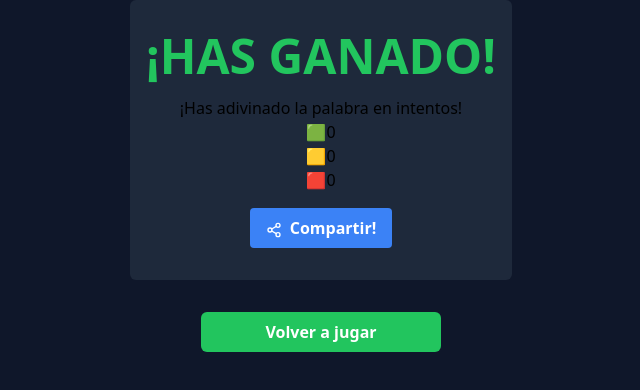
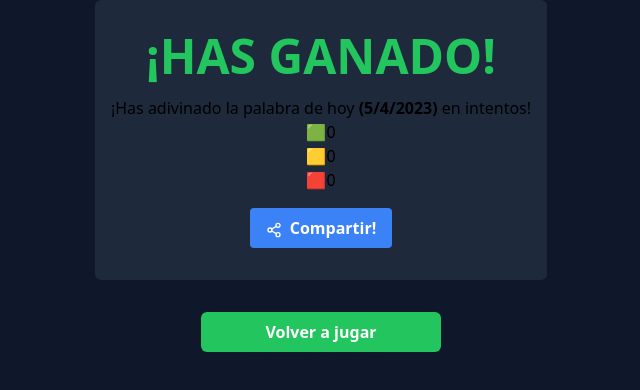
Before and after one commit to Sa4dUs/palabrario, a Next.js app: page /components/Victory in a window 1280 px wide. Shown: the top 390 px of the page, without its empty margins (319-959 px from the left). Built offline with nearby package versions, Linux system fonts and the light colour scheme; no server answers.

Commit message:
feat: :wheelchair: avoid spoilers when sharing

```diff
--- a/src/pages/components/Victory.tsx
+++ b/src/pages/components/Victory.tsx
@@ -1,5 +1,6 @@
 import { useRouter } from "next/router";
 import ShareButton from "./ShareButton";
+import { useState } from "react";
 
 interface PropType {
     word: string;
@@ -9,6 +10,8 @@ interface PropType {
 
 function Victory({ word, counter, typeOfGuesses = [0, 0, 0] }: PropType) {
     const router = useRouter();
+    let date = new Date();
+    let dateString = date.toLocaleDateString();
 
     return (
         <div className="flex flex-col items-center justify-center h-full">
@@ -17,8 +20,7 @@ function Victory({ word, counter, typeOfGuesses = [0, 0, 0] }: PropType) {
                     ¡HAS GANADO!
                 </h1>
                 <p>
-                    ¡Has adivinado la palabra
-                    <b> {word} </b>
+                    ¡Has adivinado la palabra de hoy <b>({dateString}) </b>
                     en <b> {counter} </b>
                     intentos!
                 </p>
```
